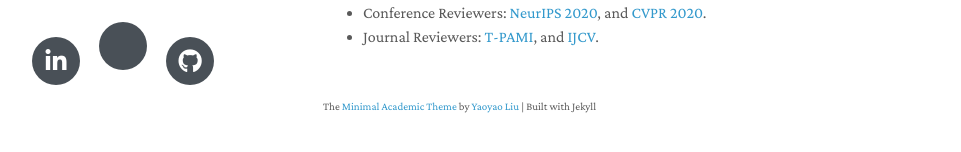
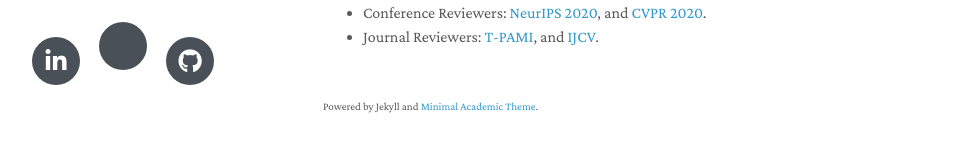
Before and after one commit to yaoyao-liu/minimal-light, a Jekyll site: the page built from index.md, in a window 1280 px wide and 1297 px high. Shown: the part 1110-1262 px from the top of the window, without its empty margins (147-1108 px from the left). Built offline with Jekyll 4.4.1, drawn with Linux system fonts in a browser that asks for light colours; nearby versions of some CDN libraries; a style sheet for code colours, icons or effects is not loaded; our own code applies the rules of GitHub Pages for plain Markdown files.

Commit message:
Update homepage.html

```diff
--- a/_layouts/homepage.html
+++ b/_layouts/homepage.html
@@ -48,7 +48,7 @@
 
       <br>
 
-      <p><small>The <a href="https://github.com/yaoyao-liu/minimal-academic" target="_blank" rel="noopener">Minimal Academic Theme</a> by <a href="https://yyliu.net/" target="_blank" rel="noopener">Yaoyao Liu</a> | Built with Jekyll</small></p>
+      <p><small>Powered by Jekyll and <a href="https://github.com/yaoyao-liu/minimal-academic" target="_blank" rel="noopener">Minimal Academic Theme</a>.</small></p>
 
       </section>
       <footer>
```
